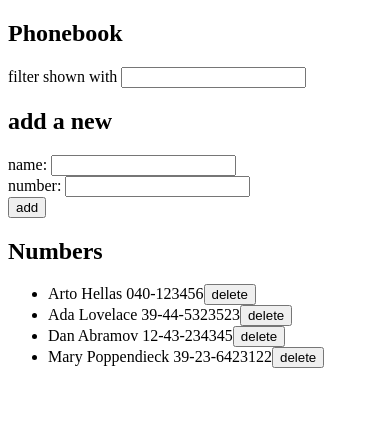
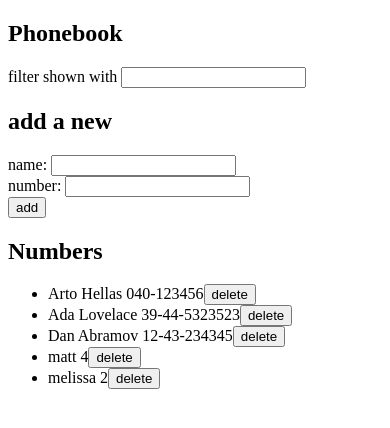
Before and after one commit to mulhod/fullstack_course, a React (Create React App) app in the folder part2/phonebook/: page / in a window 390 px wide. Shown: the top 428 px of the page. Built offline with nearby package versions, Linux system fonts and the light colour scheme; data requests are answered from the project's data file.

Commit message:
part2.18*: Phonebook step10

```diff
--- a/part2/phonebook/db.json
+++ b/part2/phonebook/db.json
@@ -16,9 +16,14 @@
       "id": 3
     },
     {
-      "name": "Mary Poppendieck",
-      "number": "39-23-6423122",
+      "name": "matt",
+      "number": "4",
       "id": 4
+    },
+    {
+      "name": "melissa",
+      "number": "2",
+      "id": 5
     }
   ]
 }
--- a/part2/phonebook/src/components/App.js
+++ b/part2/phonebook/src/components/App.js
@@ -25,18 +25,32 @@ const App = () => {
 
   const addPerson = (event) => {
     event.preventDefault()
-    if (persons.map(person => person.name).includes(newName)) {
-      window.alert(`${newName} is already added to phonebook`)
-      return
+    const existingPersons = persons.filter(person => person.name === newName)
+    const existingPerson = existingPersons.length === 1 ? existingPersons[0] : null
+    if (existingPerson !== null) {
+      if (existingPerson.number === newNumber) {
+        window.alert(`${newName} is already added to phonebook`)
+        return
+      } else {
+        const addNewNumber =
+          window.confirm(`${newName} is already added to phonebook, replace the old number with the new one?`)
+        if (!addNewNumber) {
+          return
+        }
+      }
     }
     const personObject = {
-      name: newName,
+      name: existingPerson === null ? newName : existingPerson.name,
       number: newNumber,
-      id: persons.length
+      id: existingPerson === null ? persons.length + 1 : existingPerson.id
     }
 
-    setPersons(persons.concat(personObject))
-    personsService.add(personObject)
+    if (existingPerson !== null) {
+      setPersons(persons.filter(person => person.id !== existingPerson.id).concat(personObject))
+    } else {
+      setPersons(persons.concat(personObject))
+    }
+    personsService.add(personObject, existingPerson === null)
     setNewName('')
     setNewNumber('')
   }
--- a/part2/phonebook/src/services/persons.js
+++ b/part2/phonebook/src/services/persons.js
@@ -7,9 +7,14 @@ const getAll = () => {
   return response.then(response => response.data)
 }
 
-const add = (newPerson) => {
-  const request = axios.put(`${url}/${newPerson.id}`, newPerson)
-  return request.then(console.log(`added ${newPerson.name}`))
+const add = (person, newPerson) => {
+  if (newPerson) {
+    const request = axios.post(url, person)
+    return request.then(console.log(`added ${person.name} ${person.id}`))
+  } else {
+    const request = axios.put(`${url}/${person.id}`, person)
+    return request.then(console.log(`updated ${person.name} ${person.id}`))
+  }
 }
 
 const deletePerson = (persontoDelete) => {
```
